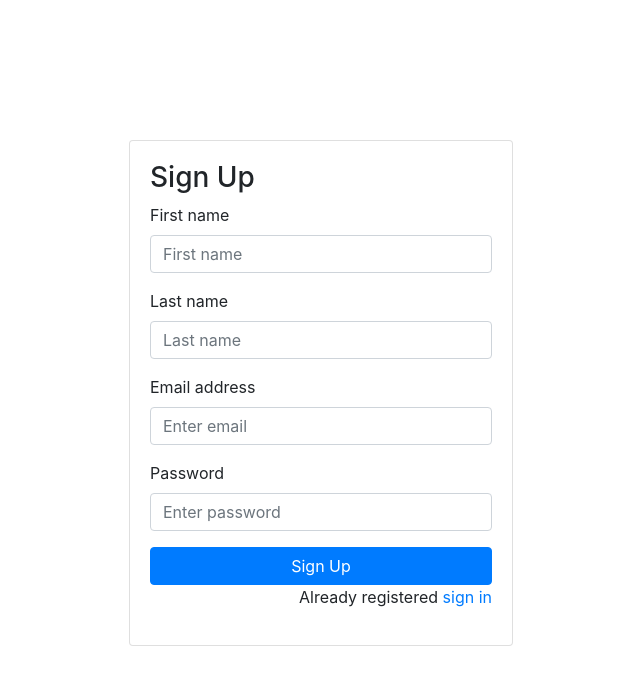
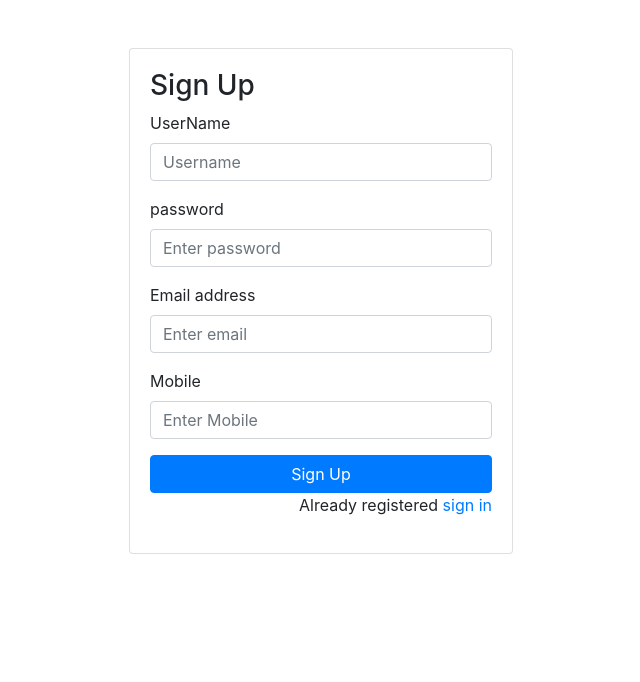
Before and after one commit to Mukesh2673/ReactEcommerseLearning, a React (Create React App) app: page /register in a window 1280 px wide. Shown: the top 682 px of the page, without its empty margins (319-959 px from the left). Built offline with nearby package versions, Linux system fonts and the light colour scheme.

Commit message:
Integrate register page api  with ui and navigate page to login if register successfull

```diff
--- a/package.json
+++ b/package.json
@@ -6,6 +6,7 @@
     "@testing-library/jest-dom": "^5.16.1",
     "@testing-library/react": "^12.1.2",
     "@testing-library/user-event": "^13.5.0",
+    "axios": "^0.24.0",
     "bootstrap": "^4.6.1",
     "react": "^17.0.2",
     "react-dom": "^17.0.2",
--- a/src/component/LoginAuthentication/Login.js
+++ b/src/component/LoginAuthentication/Login.js
@@ -3,9 +3,9 @@ import {Link} from 'react-router-dom'
 export default class Login extends Component {
     render() {
         return (
-            <div style={{"display":"flex","justifyContent":"center","margin-top":"140px"}} >
+            <div style={{"display":"flex","justifyContent":"center","marginTop":"140px"}} >
             <div className="card" style={{"width": "24rem"}}>
-            <div className="card-body">  <form>
+            <div className="card-body"><form>
                 <h3>Sign In</h3>
 
                 <div className="form-group">
--- a/src/component/LoginAuthentication/Register.js
+++ b/src/component/LoginAuthentication/Register.js
@@ -1,38 +1,87 @@
-import React, { Component } from "react";
+import React, { useState } from "react";
+import {useNavigate} from 'react-router-dom'
 import {Link} from 'react-router-dom'
-export default class SignUp extends Component {
-    render() {
+import axios from 'axios'
+
+axios.defaults.withCredentials = true;
+function Register()
+{
+    const navigate = useNavigate();
+    const [Username,setName]=useState("")
+    const [password,setpassword]=useState("")
+    const [Email,setemail]=useState("")
+    const [Mobile,setMobile]=useState("")
+
+
+   async function signup(event)
+   {
+           event.preventDefault();
+           alert('form submited')
+           setName('');
+           setpassword('');
+           setemail('');
+           setMobile('');
+
+       console.log(Username,password,Email,Mobile)
+       let userdata={
+        username:Username,
+        password:password,
+        Email:Email,
+        Mobile:Mobile,
+        Profile:'Student'
+    }
+
+   await axios.post("http://localhost:1100/submited/register",userdata)
+       .then((response)=>{
+       if(response.status===200)
+       {
+        console.log(response);
+        navigate("/login")
+       }
+
+       })
+       .catch(function(error){
+       let t=({error}).error.response.data.message;
+    console.log(t);
+
+       })
+
+   }
+
+
+
         return (
-            <div style={{"display":"flex","justifyContent":"center","margin-top":"140px"}} >
+            <div style={{"display":"flex","justifyContent":"center"}} className="mt-5">
             <div className="card" style={{"width": "24rem"}}>
             <div className="card-body">
 
 
-<form>
+            <form onSubmit={signup}>
 
                 <h3>Sign Up</h3>
 
                 <div className="form-group">
-                    <label>First name</label>
-                    <input type="text" className="form-control" placeholder="First name" />
+                    <label>UserName</label>
+                    <input type="text" className="form-control" placeholder="Username" value={Username} onChange={(e) => setName(e.target.value)} required />
                 </div>
 
                 <div className="form-group">
-                    <label>Last name</label>
-                    <input type="text" className="form-control" placeholder="Last name" />
+                    <label>password</label>
+                    <input type="password" className="form-control" placeholder="Enter password" value={password} onChange={(e) => setpassword(e.target.value)} required/>
                 </div>
 
                 <div className="form-group">
                     <label>Email address</label>
-                    <input type="email" className="form-control" placeholder="Enter email" />
+                    <input type="email" className="form-control" placeholder="Enter email" value={Email} onChange={(e) => setemail(e.target.value)} required/>
                 </div>
 
                 <div className="form-group">
-                    <label>Password</label>
-                    <input type="password" className="form-control" placeholder="Enter password" />
+                    <label>Mobile</label>
+                    <input type="tel" className="form-control" placeholder="Enter Mobile" value={Mobile} onChange={(e) => setMobile(e.target.value)}/>
                 </div>
 
-                <button type="submit" className="btn btn-primary btn-block">Sign Up</button>
+
+                <button type="submit" className="btn btn-primary btn-block" >Sign Up</button>
                 <p className="forgot-password text-right">
                     Already registered <Link to="/login">sign in</Link>
                 </p>
@@ -42,4 +91,4 @@ export default class SignUp extends Component {
           </div>
         );
     }
-}
+    export default Register
```
Also changed, not shown: 1 other file (tests, documents, lock files or other folders).
